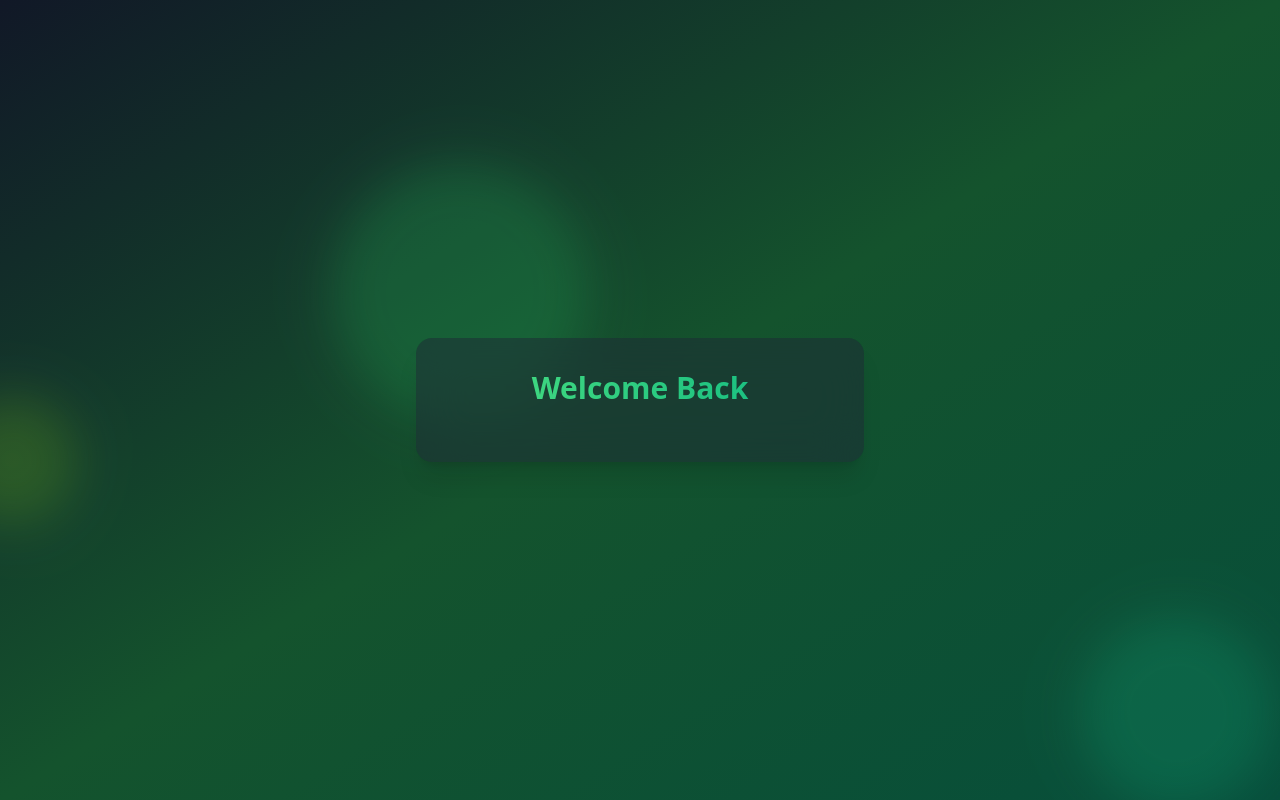
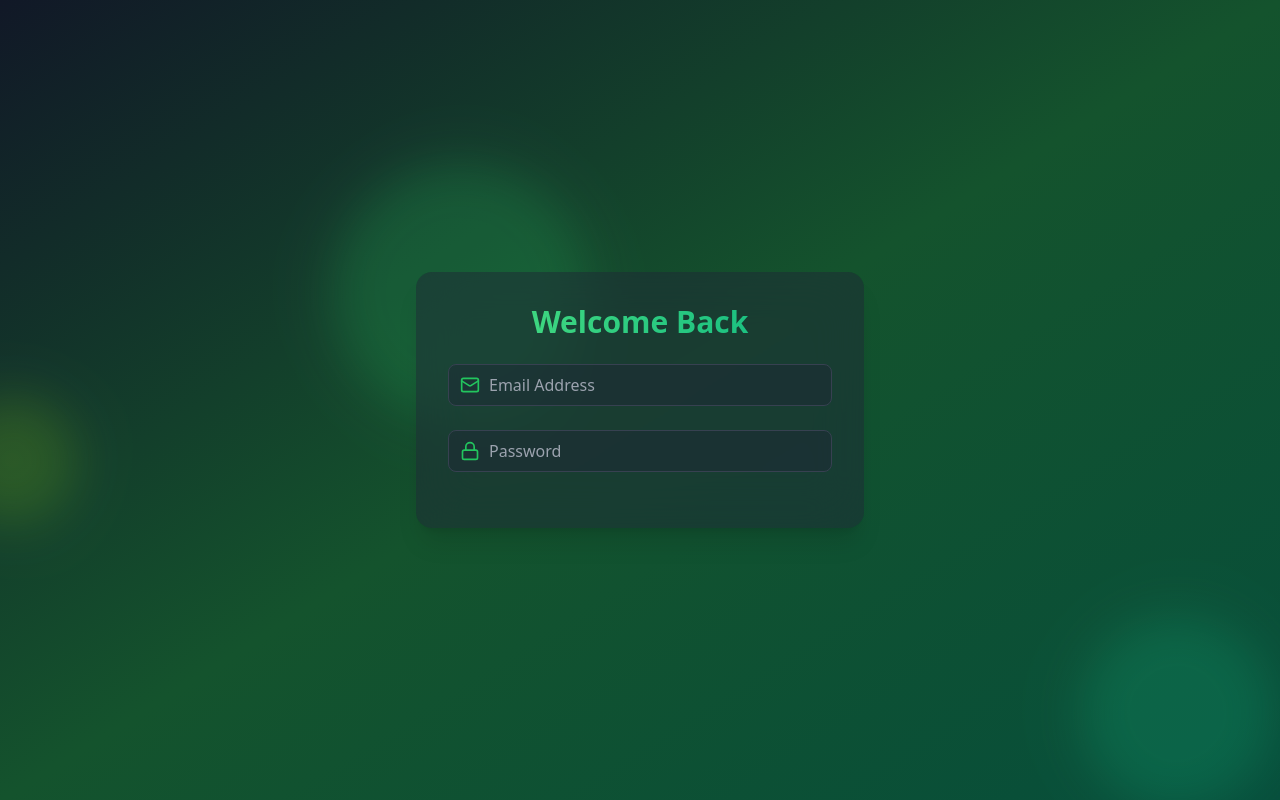
Before and after one commit to KAMO333/mern-advanced-auth, a React (Vite) app in the folder frontend/: page /login in a window 1280 px wide. Built offline with nearby package versions, Linux system fonts and the light colour scheme.

Commit message:
email $ password

```diff
--- a/frontend/src/pages/LoginPage.jsx
+++ b/frontend/src/pages/LoginPage.jsx
@@ -3,6 +3,7 @@ import { useState } from "react";
 import { motion } from "framer-motion";
 import { Mail, Lock, Loader } from "lucide-react";
 import { Link } from "react-router-dom";
+import Input from "../components/Input";
 
 const LoginPage = () => {
   const [email, setEmail] = useState("");
@@ -24,6 +25,23 @@ const LoginPage = () => {
         <h2 className="text-3xl font-bold mb-6 text-center bg-gradient-to-r from-green-400 to-emerald-500 text-transparent bg-clip-text">
           Welcome Back
         </h2>
+
+        <form onSubmit={handleLogin}>
+          <Input
+            icon={Mail}
+            type="email"
+            placeholder="Email Address"
+            value={email}
+            onChange={(e) => setEmail(e.target.value)}
+          />
+          <Input
+            icon={Lock}
+            type="password"
+            placeholder="Password"
+            value={password}
+            onChange={(e) => setPassword(e.target.value)}
+          />
+        </form>
       </div>
     </motion.div>
   );
```
